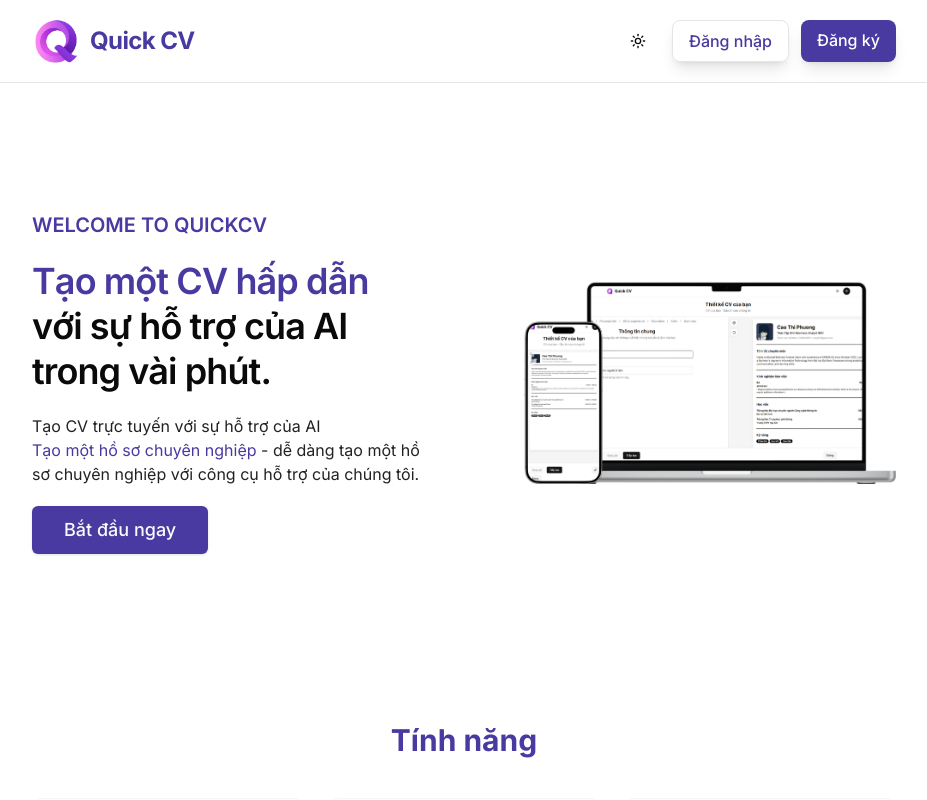
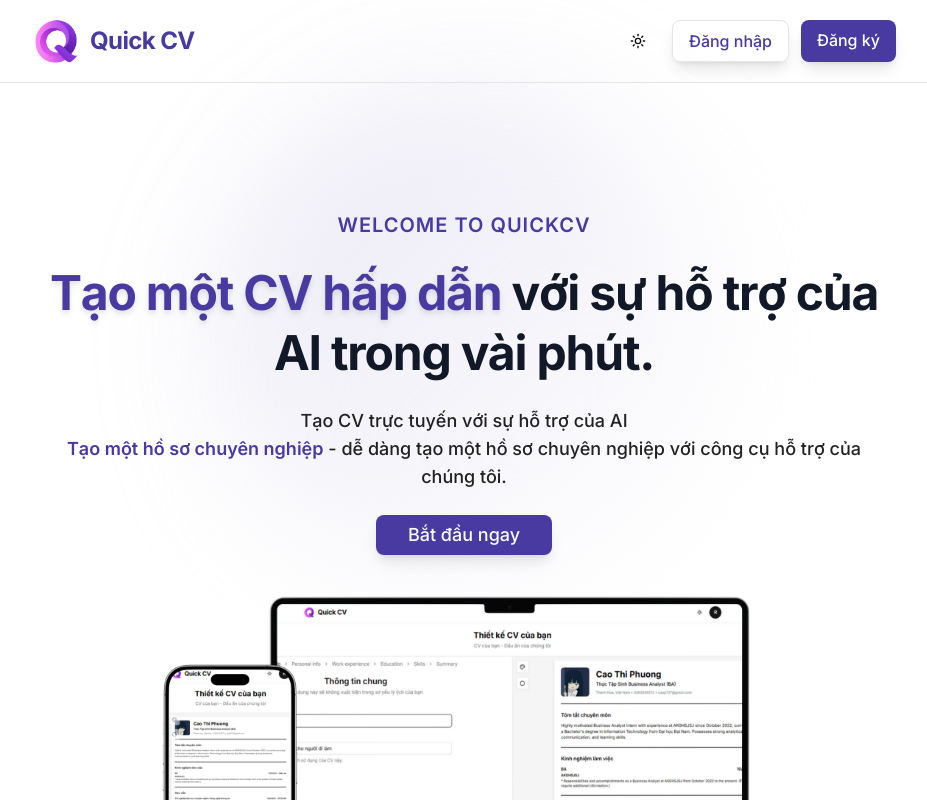
Before and after one commit to Caoophuongg/quickcv, a Next.js app: page / in a window 1280 px wide. Shown: the top 800 px of the page, without its empty margins (176-1103 px from the left). Built offline with nearby package versions, Linux system fonts and the light colour scheme; no server answers; the database is empty.

Commit message:
feat: cải tiến giao diện trang chính với hiệu ứng nền gradient, cập nhật thông tin và điều chỉnh các thành phần hiển thị để nâng cao trải nghiệm người dùng

```diff
--- a/src/app/(main)/layout.tsx
+++ b/src/app/(main)/layout.tsx
@@ -3,7 +3,6 @@ import { getAuthSession } from "@/lib/auth";
 import { redirect } from "next/navigation";
 import Navbar from "@/components/Navbar";
 import SubscriptionLevelProvider from "./SubscriptionLevelProvider";
-import Footer from "@/components/Footer";
 
 export default async function Layout({
   children,
@@ -23,7 +22,6 @@ export default async function Layout({
       <div className="flex min-h-screen flex-col">
         <Navbar />
         <main className="flex-1">{children}</main>
-        <Footer />
       </div>
     </SubscriptionLevelProvider>
   );
--- a/src/app/admin/dashboard/page.tsx
+++ b/src/app/admin/dashboard/page.tsx
@@ -38,6 +38,7 @@ import {
 import { Button } from "@/components/ui/button";
 import api from "@/lib/axios";
 import { toast } from "sonner";
+import { resumeTemplates } from "@/lib/templates";
 
 interface DashboardData {
   totalUsers: number;
@@ -69,7 +70,7 @@ interface CustomizedLabelProps {
   index: number;
 }
 
-const COLORS = ["#0088FE", "#00C49F", "#FFBB28", "#FF8042"];
+const COLORS = ["#0088FE", "#00C49F", "#FFBB28", "#FF8042", "#A259F7", "#F24E1E", "#43B78D", "#F2C94C"];
 const RADIAN = Math.PI / 180;
 
 const renderCustomizedLabel = ({
@@ -109,6 +110,7 @@ export default function DashboardPage() {
   const [loading, setLoading] = useState(true);
   const [monthlyData, setMonthlyData] = useState<MonthlyData[]>([]);
   const [templateUsage, setTemplateUsage] = useState<TemplateUsage[]>([]);
+  const [templateUsageReal, setTemplateUsageReal] = useState<any[]>([]);
   const [error, setError] = useState("");
   const [apiLoading, setApiLoading] = useState(false);
 
@@ -121,15 +123,20 @@ export default function DashboardPage() {
           "/api/admin/dashboard",
         );
 
-        // Lấy dữ liệu theo tháng và template
+        // Lấy dữ liệu theo tháng và template (cũ)
         const monthlyData = await api.get<{
           monthlyData: MonthlyData[];
           templateUsage: TemplateUsage[];
         }>("/api/admin/dashboard/monthly");
 
+        // Lấy số liệu thực tế sử dụng template
+        const templateUsageRes = await fetch("/api/admin/dashboard/template-usage");
+        const templateUsageData = await templateUsageRes.json();
+
         setData(dashboardData);
         setMonthlyData(monthlyData.monthlyData);
         setTemplateUsage(monthlyData.templateUsage);
+        setTemplateUsageReal(templateUsageData);
       } catch (error) {
         console.error("Error fetching dashboard data:", error);
         setError("Có lỗi xảy ra khi tải dữ liệu. Vui lòng thử lại sau.");
@@ -173,6 +180,18 @@ export default function DashboardPage() {
     data.totalUsers > 0
       ? Math.round((data.totalResumes / data.totalUsers) * 100)
       : 0;
+
+  // Map templateType sang tên hiển thị đẹp
+  const templateTypeNameMap: Record<string, string> = {};
+  resumeTemplates.forEach(tpl => {
+    templateTypeNameMap[tpl.templateType] = tpl.name;
+  });
+
+  // Chuyển dữ liệu thực tế sang dạng phù hợp cho biểu đồ
+  const templateChartData = templateUsageReal.map(item => ({
+    name: templateTypeNameMap[item.templateType] || item.templateType,
+    value: item._count.templateType,
+  }));
 
   return (
     <div className="space-y-6">
@@ -398,29 +417,27 @@ export default function DashboardPage() {
         </TabsContent>
         <TabsContent value="templates" className="space-y-4">
           <div className="grid gap-6 md:grid-cols-2">
+            {/* Biểu đồ tròn */}
             <Card className="col-span-1">
               <CardHeader>
-                <CardTitle>Sử dụng mẫu CV</CardTitle>
-                <CardDescription>Phân bố sử dụng các mẫu CV</CardDescription>
+                <CardTitle>Biểu đồ phân bố mẫu CV</CardTitle>
+                <CardDescription>Phân bố sử dụng các mẫu CV thực tế</CardDescription>
               </CardHeader>
               <CardContent>
                 <ResponsiveContainer width="100%" height={300}>
                   <PieChart width={400} height={300}>
                     <Pie
-                      data={templateUsage}
+                      data={templateChartData}
                       cx="50%"
                       cy="50%"
                       labelLine={false}
-                      label={renderCustomizedLabel}
+                      label={({ percent }) => `${(percent * 100).toFixed(0)}%`}
                       outerRadius={100}
                       fill="#8884d8"
                       dataKey="value"
                     >
-                      {templateUsage.map((entry, index) => (
-                        <Cell
-                          key={`cell-${index}`}
-                          fill={COLORS[index % COLORS.length]}
-                        />
+                      {templateChartData.map((entry, index) => (
+                        <Cell key={`cell-${index}`} fill={COLORS[index % COLORS.length]} />
                       ))}
                     </Pie>
                     <Tooltip />
@@ -430,36 +447,25 @@ export default function DashboardPage() {
               </CardContent>
             </Card>
 
+            {/* Biểu đồ cột */}
             <Card className="col-span-1">
               <CardHeader>
-                <CardTitle>Chi tiết mẫu CV</CardTitle>
-                <CardDescription>Phân tích theo loại mẫu CV</CardDescription>
+                <CardTitle>Biểu đồ cột mẫu CV</CardTitle>
+                <CardDescription>Số lượt sử dụng thực tế từng mẫu CV</CardDescription>
               </CardHeader>
-              <CardContent className="px-2">
+              <CardContent>
                 <ResponsiveContainer width="100%" height={300}>
-                  <BarChart
-                    width={500}
-                    height={300}
-                    layout="vertical"
-                    data={[
-                      { name: "Blank", value: 35 },
-                      { name: "Professional", value: 40 },
-                      { name: "Creative", value: 15 },
-                      { name: "Minimal", value: 10 },
-                    ]}
-                    margin={{ top: 20, right: 20, bottom: 5, left: 80 }}
-                  >
+                  <BarChart data={templateChartData} layout="vertical" margin={{ top: 20, right: 20, bottom: 5, left: 80 }}>
                     <CartesianGrid strokeDasharray="3 3" />
                     <XAxis type="number" />
                     <YAxis dataKey="name" type="category" />
                     <Tooltip />
                     <Legend />
-                    <Bar
-                      dataKey="value"
-                      name="Số lượng sử dụng"
-                      fill="#82ca9d"
-                      radius={[0, 4, 4, 0]}
-                    />
+                    <Bar dataKey="value" name="Số lượt sử dụng" fill="#82ca9d" radius={[0, 4, 4, 0]}>
+                      {templateChartData.map((entry, index) => (
+                        <Cell key={`bar-cell-${index}`} fill={COLORS[index % COLORS.length]} />
+                      ))}
+                    </Bar>
                   </BarChart>
                 </ResponsiveContainer>
               </CardContent>
--- /dev/null
+++ b/src/app/api/admin/dashboard/template-usage/route.ts
@@ -0,0 +1,13 @@
+import { NextResponse } from "next/server";
+import prisma from "@/lib/prisma";
+
+export async function GET() {
+  // Đếm số lượng resume theo từng templateType
+  const data = await prisma.resume.groupBy({
+    by: ["templateType"],
+    _count: { templateType: true },
+  });
+
+  // Trả về dạng: [{ templateType: "BLANK", _count: { templateType: 10 } }, ...]
+  return NextResponse.json(data);
+}
--- a/src/app/page.tsx
+++ b/src/app/page.tsx
@@ -66,44 +66,45 @@ export default function Home() {
       <div className="w-full px-4 sm:px-6 md:px-8 lg:px-24 xl:px-52">
         <main>
           {/* banner */}
-          <section className="flex flex-col-reverse items-center justify-between gap-8 py-16 md:flex-row md:gap-20 md:py-32">
-            <div className="flex flex-1 flex-col items-start gap-5">
-              <p className="text-xl font-semibold uppercase text-prim">
-                Welcome to QuickCV
-              </p>
-              <h1 className="scroll-m-20 text-xl font-semibold !leading-tight tracking-tight md:text-2xl lg:text-4xl">
-                <span className="inline-block text-prim">
+          <section className="flex flex-col items-center justify-center gap-10 py-16 md:py-32 relative w-full px-0">
+            {/* Hiệu ứng nền gradient nhẹ phía sau */}
+            <div className="absolute inset-0 -z-10 flex justify-center">
+              <div className="w-[500px] h-[500px] bg-gradient-to-br from-prim/20 to-white rounded-full blur-3xl opacity-60"></div>
+            </div>
+            <div className="flex flex-col items-center gap-6 text-center max-w-4xl w-full px-4">
+              <div className="flex items-center gap-2">
+                <span className="text-lg md:text-xl font-semibold uppercase text-prim tracking-wider">Welcome to QuickCV</span>
+              </div>
+              <h1 className="scroll-m-20 text-2xl md:text-4xl lg:text-5xl font-bold !leading-tight tracking-tight text-gray-900">
+                <span className="inline-block text-prim drop-shadow-md">
                   Tạo một CV hấp dẫn
                 </span>{" "}
                 với sự hỗ trợ của AI trong vài phút.
               </h1>
-              <div className="text-md text-foreground/90 md:text-base">
+              <div className="text-base md:text-lg text-foreground/90 font-medium">
                 <p>Tạo CV trực tuyến với sự hỗ trợ của AI</p>
                 <p>
-                  <span className="text-prim">Tạo một hồ sơ chuyên nghiệp</span>{" "}
-                  - dễ dàng tạo một hồ sơ chuyên nghiệp với công cụ hỗ trợ của
-                  chúng tôi.
+                  <span className="text-prim font-semibold">Tạo một hồ sơ chuyên nghiệp</span>
+                  {" "}- dễ dàng tạo một hồ sơ chuyên nghiệp với công cụ hỗ trợ của chúng tôi.
                 </p>
               </div>
               <Button
                 asChild
-                className="w-full bg-prim hover:bg-prim/90 md:w-auto"
+                className="w-full bg-prim hover:bg-prim/90 md:w-auto text-base md:text-lg px-8 py-5 rounded-lg shadow-lg"
               >
-                <Link
-                  href="/resumes"
-                  className="px-6 py-5 text-md md:px-8 md:py-6 md:text-lg"
-                >
+                <Link href="/resumes">
                   Bắt đầu ngay
                 </Link>
               </Button>
             </div>
-            <div className="w-full flex-1">
+            <div className="w-full flex justify-center">
               <Image
                 src="/resume-preview.jpg"
                 alt="Resume preview"
                 width={900}
                 height={0}
-                className="h-auto w-full"
+                className="h-auto w-full max-w-2xl "
+                priority
               />
             </div>
           </section>
--- a/src/components/ClientFooter.tsx
+++ b/src/components/ClientFooter.tsx
@@ -4,9 +4,12 @@ import { usePathname } from "next/navigation";
 
 export default function ClientFooter() {
   const pathname = usePathname();
-  const isAdmin = pathname.startsWith("/admin");
-  const isEditor = pathname.startsWith("/editor") || pathname.startsWith("/(main)/editor");
 
-  if (isAdmin || isEditor) return null;
+  // Không hiển thị footer trong trang Editor và Admin
+  const isEditorRoute = pathname.startsWith("/editor");
+  const isAdminRoute = pathname.startsWith("/admin");
+
+  if (isEditorRoute || isAdminRoute) return null;
+
   return <Footer />;
 }
--- a/src/lib/utils.ts
+++ b/src/lib/utils.ts
@@ -41,6 +41,7 @@ export function mapToResumeValues(data: ResumeServerData): ResumeValues {
     })),
     educations: data.educations.map((edu) => ({
       degree: edu.degree || undefined,
+      major: edu.major || undefined,
       school: edu.school || undefined,
       startDate: edu.startDate?.toISOString().split("T")[0],
       endDate: edu.endDate?.toISOString().split("T")[0],
```
Also changed, not shown: src/app/(main)/editor/Footer.tsx (indentation only).
